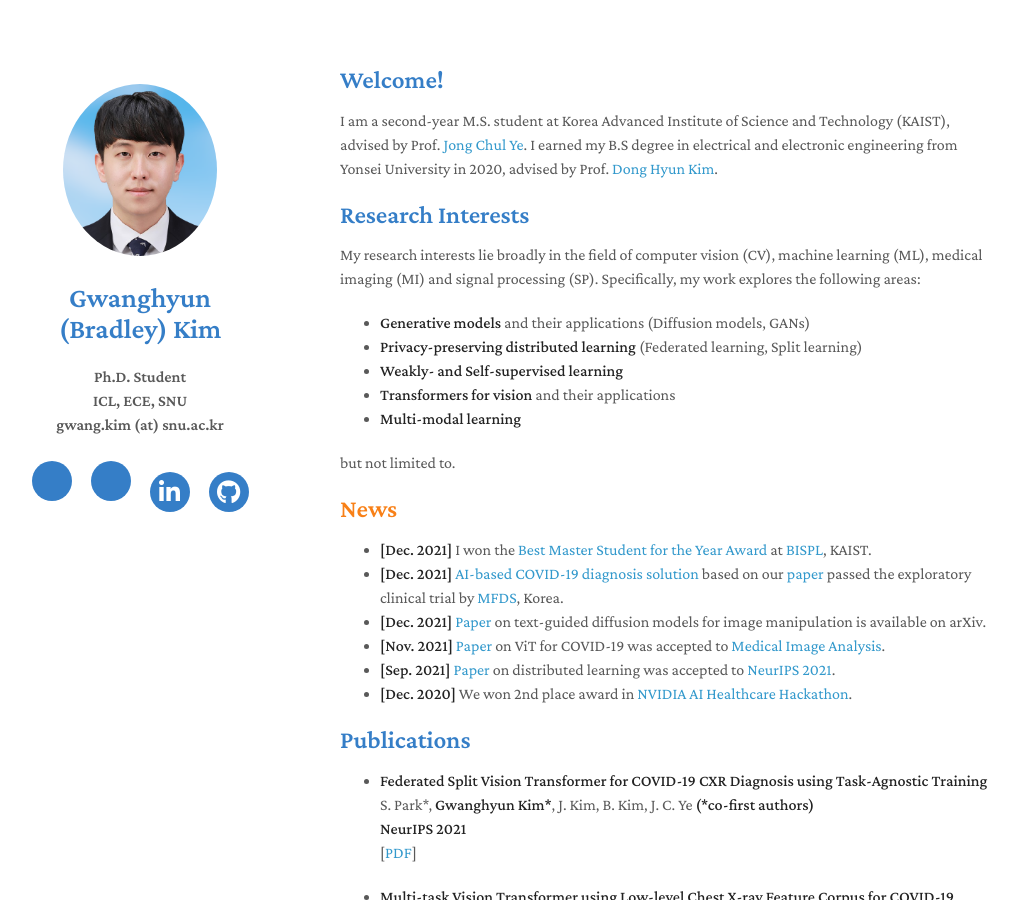
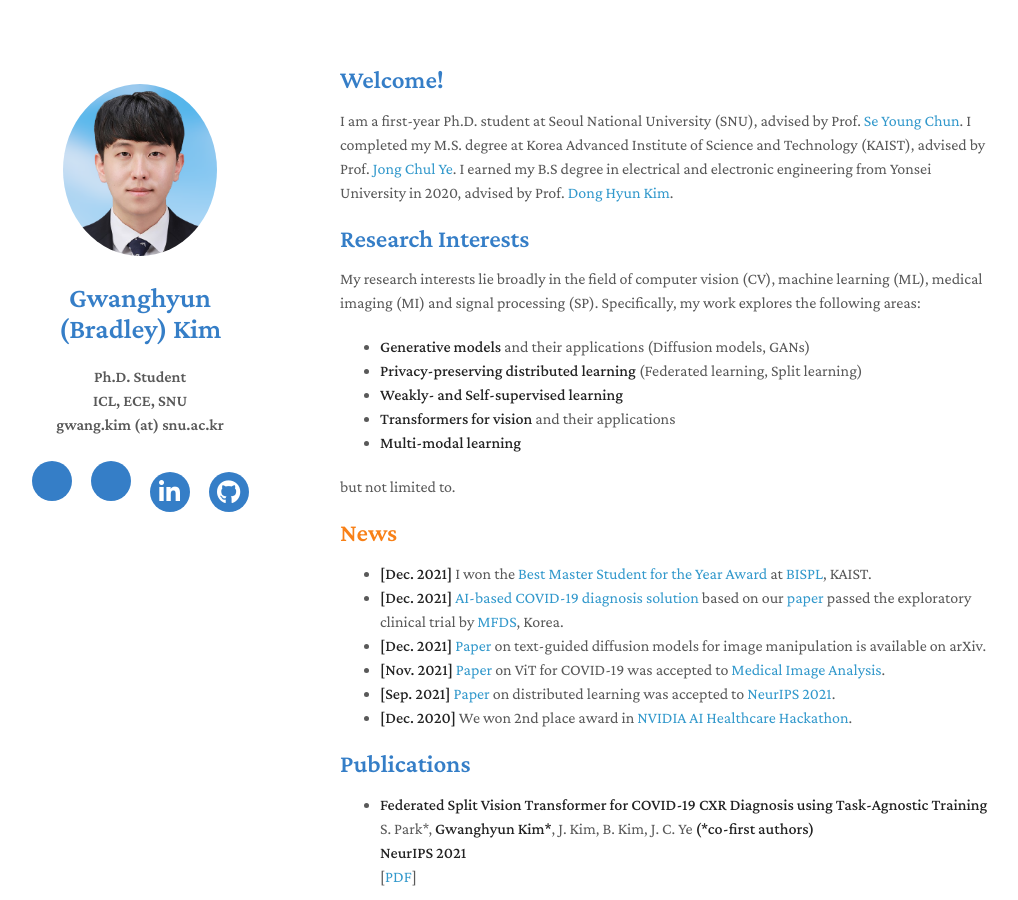
Before and after one commit to gwang-kim/gwang-kim.github.io, a Jekyll site: the page built from index.md, in a window 1280 px wide and 900 px high. Shown: the whole window, without its empty margins (130-1148 px from the left). Built offline with Jekyll 4.4.1, drawn with Linux system fonts in a browser that asks for light colours; nearby versions of some CDN libraries; a style sheet for code colours, icons or effects is not loaded; our own code applies the rules of GitHub Pages for plain Markdown files.

Commit message:
22024 update

```diff
--- a/index.md
+++ b/index.md
@@ -4,7 +4,8 @@ layout: homepage
 
 ## Welcome!
 
-I am a second-year M.S. student at Korea Advanced Institute of Science and Technology (KAIST), advised by Prof. [Jong Chul Ye](https://bispl.weebly.com/professor.html).
+I am a first-year Ph.D. student at Seoul National University (SNU), advised by Prof. [Se Young Chun](https://icl.snu.ac.kr/pi).
+  I completed my M.S. degree at Korea Advanced Institute of Science and Technology (KAIST), advised by Prof. [Jong Chul Ye](https://bispl.weebly.com/professor.html).
 I earned my B.S degree in electrical and electronic engineering from Yonsei University in 2020, advised by Prof. [Dong Hyun Kim](http://kimchi.yonsei.ac.kr/default/01/01.php#s1).
 
 
```
